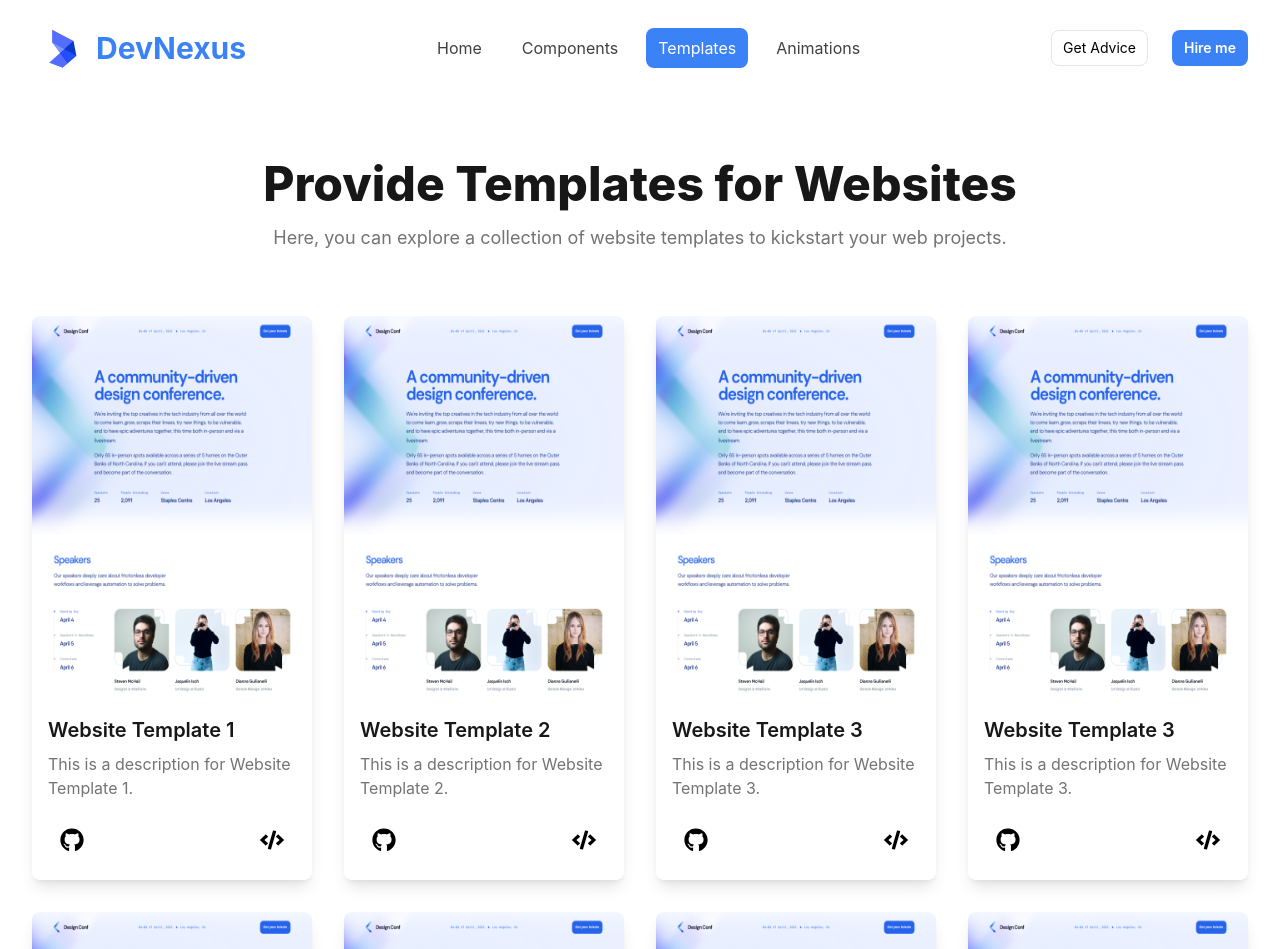
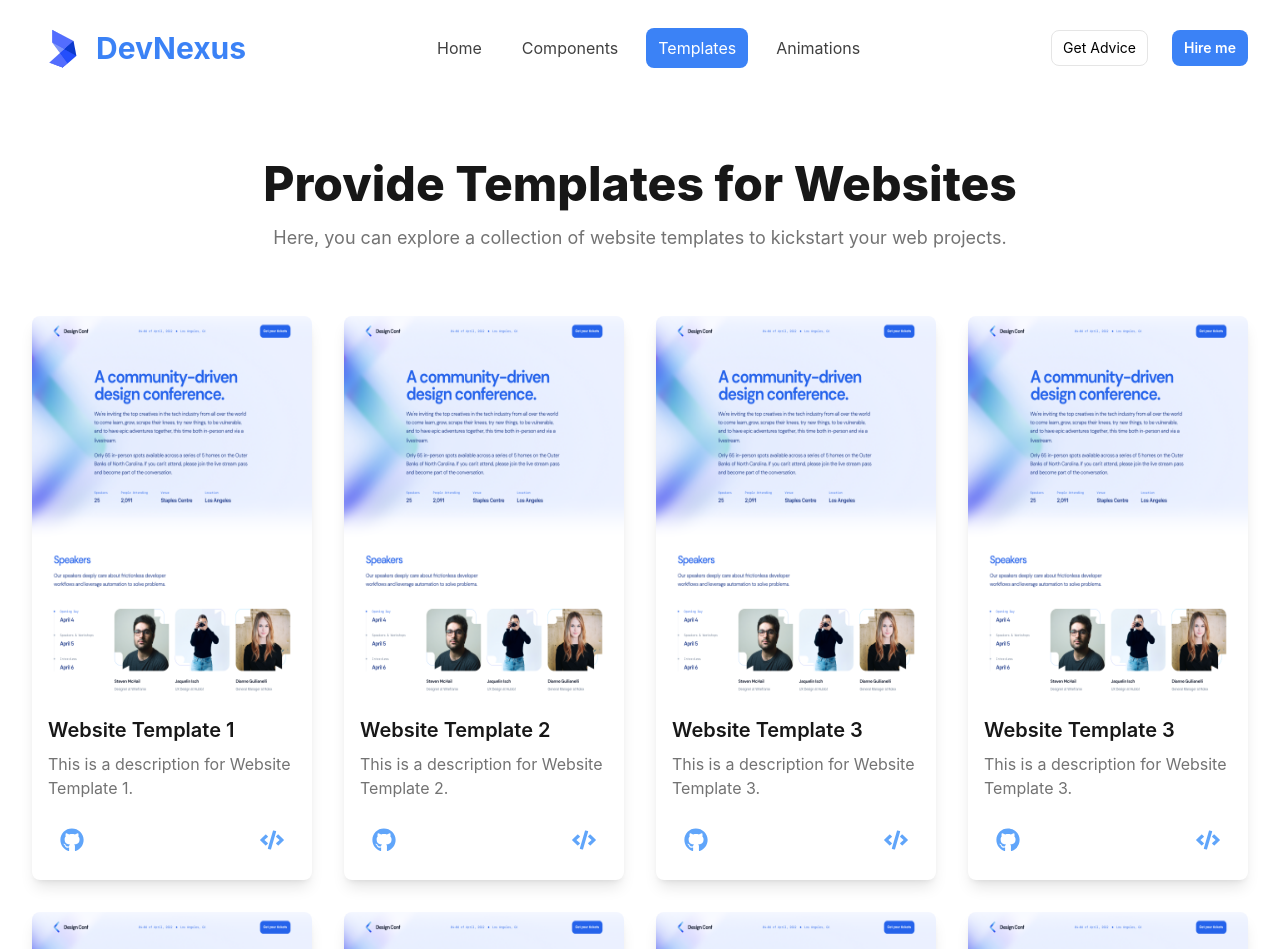
Before and after one commit to Akshay200228/DevFusionKit, a Next.js app: page /templates in a window 1280 px wide. Shown: the top 949 px of the page. Built offline with nearby package versions, Linux system fonts and the light colour scheme.

Commit message:
text-blue-400

```diff
--- a/src/app/templates/page.jsx
+++ b/src/app/templates/page.jsx
@@ -111,7 +111,7 @@ export default function Component() {
                   <Link
                     href={template.githubLink}
                     target='_blank'
-                    className="flex items-center p-3 text-2xl rounded-full lg:hover:bg-blue-100"
+                    className="flex items-center p-3 text-2xl text-blue-400 rounded-full lg:hover:bg-blue-100"
                   >
                     <FaGithub />
                   </Link>
@@ -119,7 +119,7 @@ export default function Component() {
                   <Link
                     href={template.deployLink}
                     target='_blank'
-                    className="flex items-center p-3 text-2xl rounded-full lg:hover:bg-blue-100"
+                    className="flex items-center p-3 text-2xl text-blue-400 rounded-full lg:hover:bg-blue-100"
                   >
                     <FaCode />
                   </Link>
```
